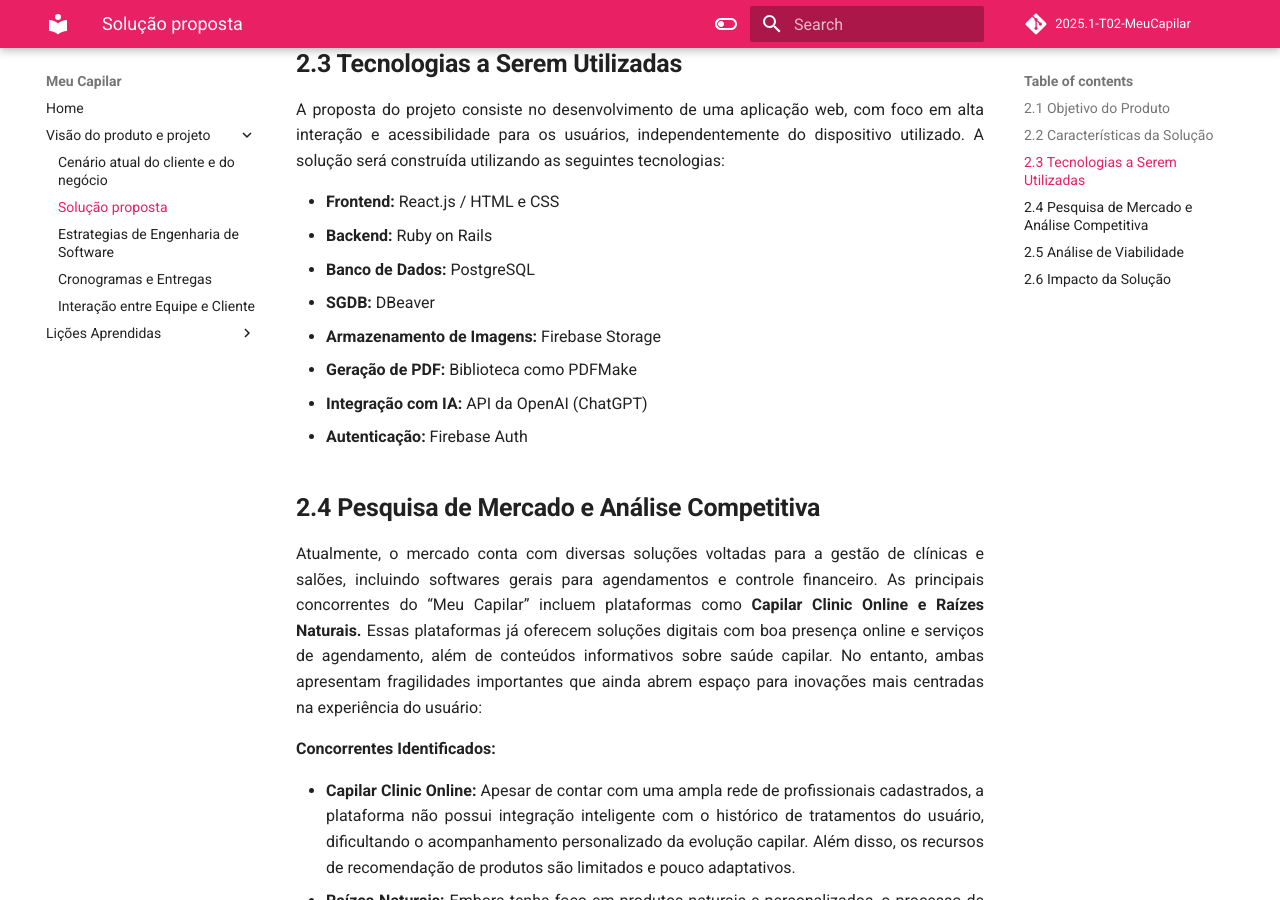
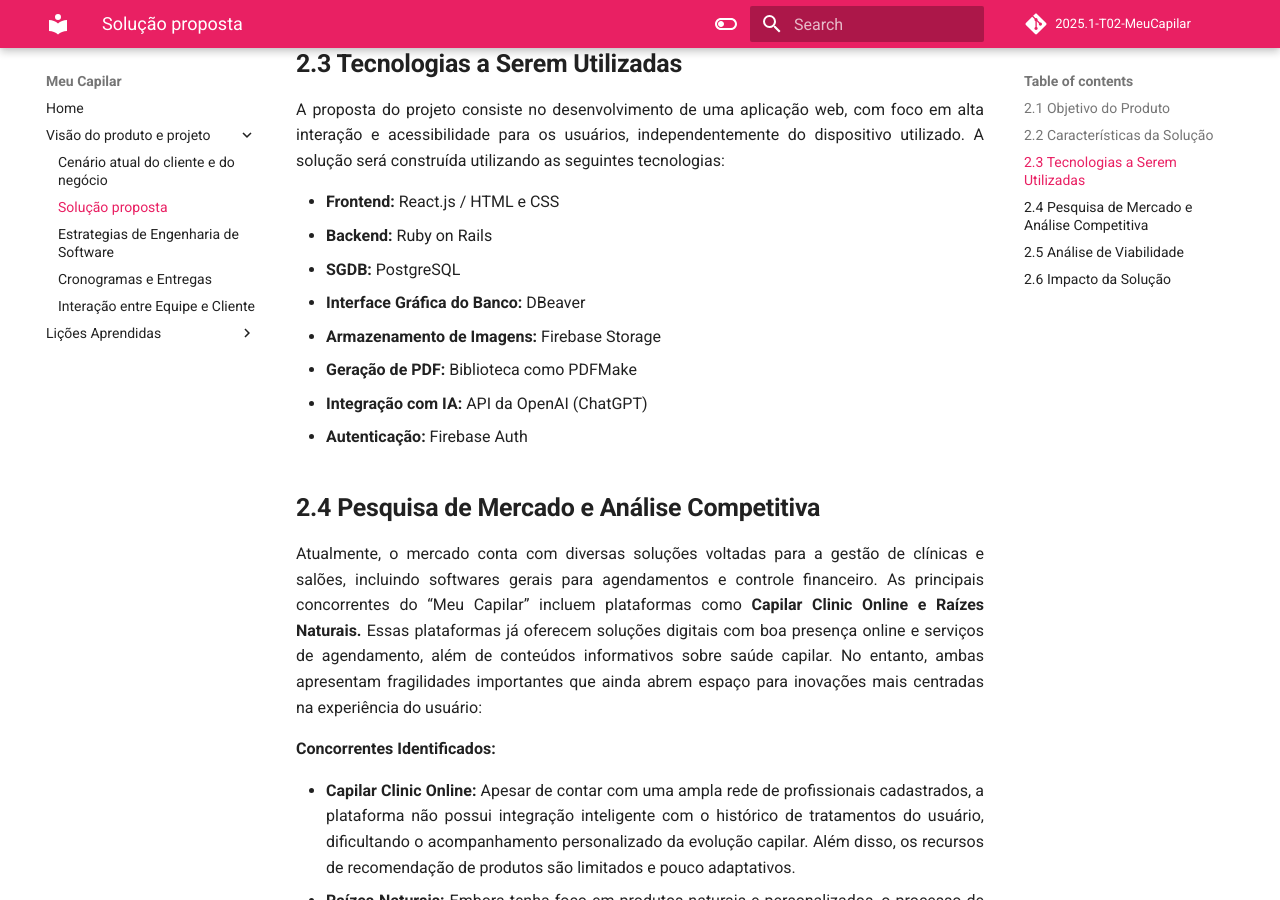
Before and after one commit to mdsreq-fga-unb/2025.1-T02-MeuCapilar, an MkDocs documentation site: the page built from docs/unidade1/sessao2.md, in a window 1280 px wide and 900 px high, scrolled down 1583 px. Built offline with MkDocs 1.6.1 and Material for MkDocs 9.7.7, drawn with Linux system fonts in a browser that asks for light colours; comment, search, counter and statistics services are not loaded.

Commit message:
Errata SGBD, SGBD é postgres e dbeaver é uma interface gráfica

```diff
--- a/docs/unidade1/sessao2.md
+++ b/docs/unidade1/sessao2.md
@@ -33,8 +33,8 @@
 <ul>
     <li><strong>Frontend:</strong> React.js / HTML e CSS</li>
     <li><strong>Backend:</strong> Ruby on Rails</li>
-    <li><strong>Banco de Dados:</strong> PostgreSQL</li>
-    <li><strong>SGDB:</strong> DBeaver</li>
+    <li><strong>SGDB:</strong> PostgreSQL</li>
+    <li><strong>Interface Gráfica do Banco:</strong> DBeaver</li>
     <li><strong>Armazenamento de Imagens:</strong> Firebase Storage</li>
     <li><strong>Geração de PDF:</strong> Biblioteca como PDFMake</li>
     <li><strong>Integração com IA:</strong> API da OpenAI (ChatGPT)</li>
```
